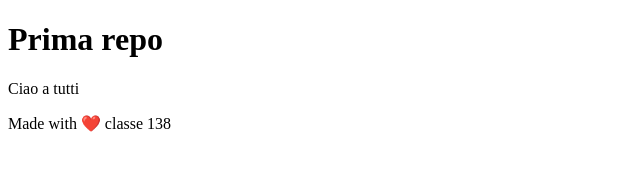
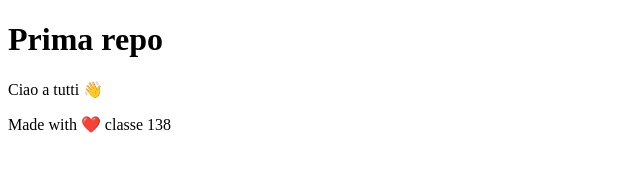
Before and after one commit to boolean-class-138/first-repo, a plain HTML site: page index.html in a window 1280 px wide. Shown: the full height of the page, 0-640 px from the left. Drawn offline with Linux system fonts and the light colour scheme.

Commit message:
fix: main text

```diff
--- a/index.html
+++ b/index.html
@@ -10,7 +10,7 @@
       <h1>Prima repo</h1>
     </header>
     <main>
-      <p>Ciao a tutti</p>
+      <p>Ciao a tutti 👋</p>
     </main>
     <footer>
       <p>Made with ❤️ classe 138</p>
```
